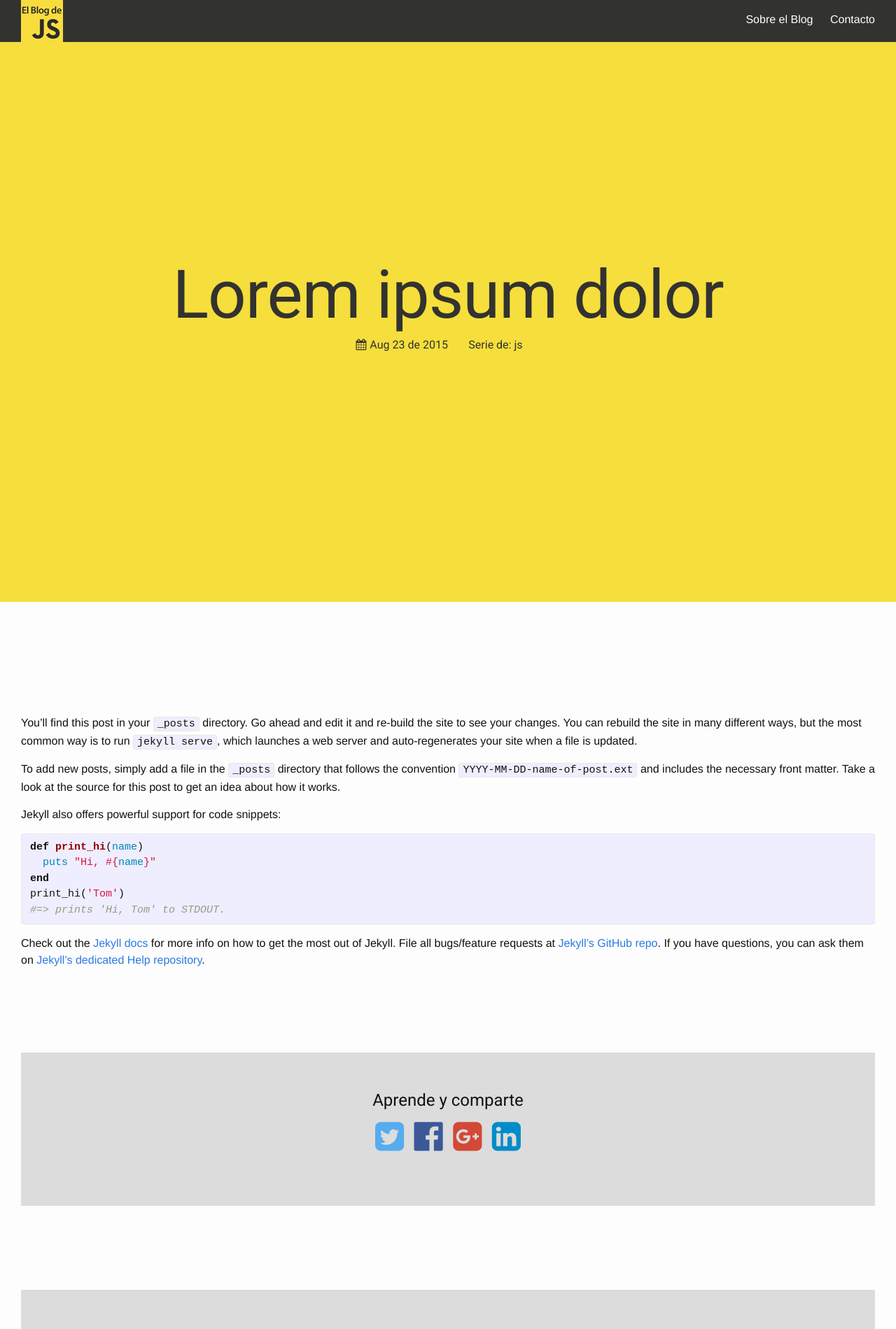
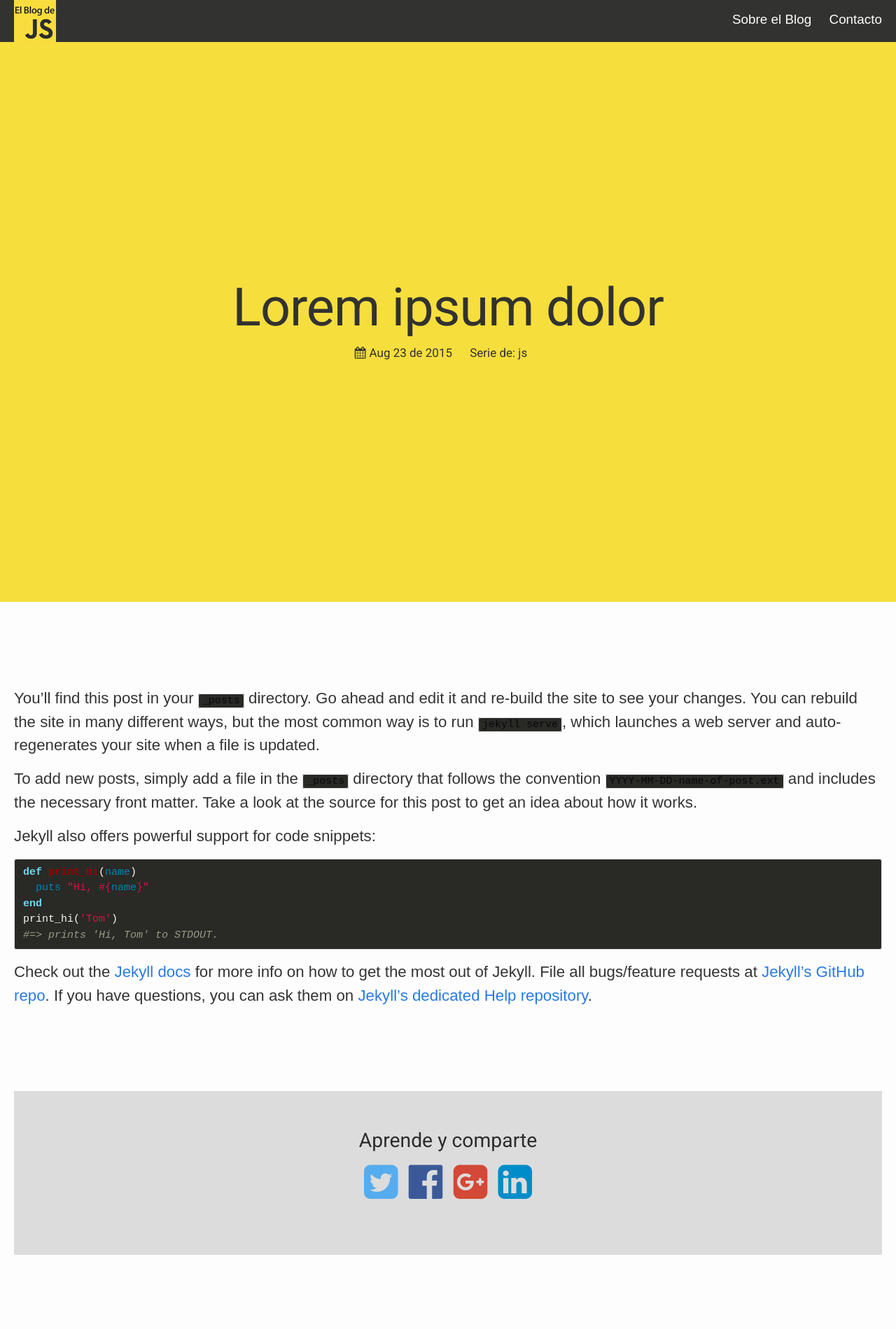
Before and after one commit to gollodev/elblogdejavascript, a Jekyll site: the page built from _posts/2015-08-23-welcome-to-jekyll.markdown, in a window 1280 px wide. Shown: the top 1899 px of the page at 70% size. Built offline with Jekyll 4.4.1, drawn with Linux system fonts in a browser that asks for light colours; nearby versions of some CDN libraries; comment, search, counter and statistics services are not loaded.

Commit message:
updates styles

```diff
--- a/_sass/_base.scss
+++ b/_sass/_base.scss
@@ -170,8 +170,7 @@
     max-width:         calc(#{$content-width} - (#{$spacing-unit} * 2));
     margin-right: auto;
     margin-left: auto;
-    padding-right: $spacing-unit;
-    padding-left: $spacing-unit;
+    padding: 0;
     @extend %clearfix;
 
     @include media-query($on-laptop) {
--- a/_sass/_layout.scss
+++ b/_sass/_layout.scss
@@ -1,4 +1,4 @@
-/**
+/*
  * Site header
  */
 .site-header {
@@ -8,7 +8,6 @@
     position: relative;
 
 }
-
 .site-title {
     font-size: 26px;
     line-height: 56px;
@@ -92,11 +91,19 @@
         height: 700px;
     }
 
+    @include media-query-devices($on-mobile-small, 599px) {
+        height: 400px;
+    }
+
     .intro-home {
-        padding: 218px 0;
+        padding: 206px 0;
 
         @include media-query($on-laptop) {
             padding: 212px 0;
+        }
+
+        @include media-query-devices($on-mobile-small, 599px) {
+            padding: 122px 0;
         }
 
         > img {
@@ -108,6 +115,11 @@
             @include media-query($on-laptop) {
                 height: 180px;
                 width: 220px;
+            }
+
+            @include media-query-devices($on-mobile-small, 599px) {
+                height: 100px;
+                width: 130px;
             }
         }
     }
@@ -131,6 +143,10 @@
         @include media-query($on-palm) {
             font-size: 3em;
         }
+
+        @include media-query-devices($on-mobile-small, 599px) {
+            font-size: 2em;
+        }
     }
 }
 
@@ -146,7 +162,9 @@
 }
 
 .footer-heading {
+    font-family: $roboto, sans-serif;
     font-size: 18px;
+    color: $grey-color;
     margin-bottom: 5px;
 }
 
@@ -174,7 +192,7 @@
 }
 
 .post-content {
-    padding: 160px 0;
+    padding: 120px 0;
 }
 
 .page-heading {
@@ -187,19 +205,26 @@
 
     > li {
         display: inline-block;
-        width: 31%;
         height: 230px;
         margin: 5% 1% 1% 1%;
         position: relative;
 
-        @include media-query($on-palm) {
-            width: 47%;
-            height: 180px;
+        @include media-query-min($desktop-hd) {
+            width: 31%;
         }
 
-        @include media-query($on-laptop) {
+        @include media-query-devices($desktop, $desktop-hd) {
+            width: 30%;
+        }
+
+
+        @include media-query-devices($on-palm, $desktop) {
             width: 47%;
-            height: 200px;
+        }
+
+        @include media-query-devices($on-mobile-small, 599px) {
+            width: 100%;
+            height: 160px;
         }
     }
 }
@@ -217,22 +242,34 @@
         > h2 {
             font-size: $intro-post-preview-font;
 
-            @include media-query($on-palm) {
+            @include media-query($on-laptop) {
                 font-size: $intro-post-preview-font-responsive;
             }
 
-            @include media-query($on-laptop) {
-                font-size: $intro-post-preview-font-responsive;
+            @include media-query-devices($on-mobile-small, 599px) {
+                font-size: $small-font-size;
             }
         }
         > span {
             font-size: $small-font-size;
             padding-right: 12px;
+
+            @include media-query-devices($on-mobile-small, 599px) {
+                font-size: $intro-post-preview-font-small;
+            }
+
+            @include media-query($on-palm) {
+                font-size: $intro-post-preview-font-small;
+            }
         }
         > p {
             display: none;
             margin-top: 15px;
             position: absolute;
+
+            @include media-query-devices($on-mobile-small, 599px) {
+                font-size: $intro-post-preview-font-small;
+            }
         }
         &:hover {
             > p {
@@ -255,14 +292,35 @@
 .intro-post-entry {
     @extend .intro;
     .intro-meta {
-        padding: 313px 0;
+        padding: 342px 0;
+
+        @include media-query-devices($on-mobile-small, 599px) {
+            padding: 163px 0;
+        }
+        > h1 {
+            font-size: $base-post-title-font;
+
+            @include media-query-devices($on-mobile-small, 599px) {
+                font-size: $intro-post-font-small;
+            }
+        }
+
         .post-meta {
             text-align: center;
             margin-top: 12px;
+
+            @include media-query-devices($on-mobile-small, 599px) {
+                margin-top: 0;
+            }
+
             > span {
                 font-family: $roboto, sans-serif;
                 font-size: $intro-post-preview-font-responsive;
-                padding-right: 25px;
+                padding-right: 20px;
+
+                @include media-query-devices($on-mobile-small, 599px) {
+                    font-size: $intro-post-preview-font-small;
+                }
             }
         }
     }
@@ -287,6 +345,22 @@
 
 .post-content {
     margin-bottom: $spacing-unit;
+
+    .post {
+        .post-entry-content {
+            > p {
+                font-family: $base-font-family;
+                font-size: $base-font-size;
+                line-height: $base-line-height;
+                color: $base-color-font;
+
+                @include media-query-devices($on-mobile-small, 599px) {
+                    font-size: $small-font-size;
+                }
+
+            }
+        }
+    }
 
     h2 {
         font-size: 32px;
@@ -316,6 +390,7 @@
 .social-sharing {
     text-align: center;
     background-color: rgba(179,179,179,0.45);
+    color: $base-color-font;
     padding: 50px 0;
     margin-top: 120px;
     > h1 {
@@ -336,3 +411,7 @@
 .comments {
     margin-top: 150px;
 }
+
+.copyright {
+    margin-top: 60px;
+}
--- a/css/main.scss
+++ b/css/main.scss
@@ -7,12 +7,16 @@
 
 // Our variables
 $roboto: 'Roboto';
-$base-font-family: Helvetica, Arial, sans-serif;
-$base-font-size:   16px;
-$small-font-size:  .8em;
+$base-font-family: sans-serif, Helvetica, Arial;
+$base-font-size:   1.18em;
+$small-font-size:  .9em;
 $base-line-height: 1.5;
+$base-color-font: rgba(0,0,0,0.8);
 $intro-post-preview-font: 1.3em;
-$intro-post-preview-font-responsive: 1em;
+$intro-post-preview-font-responsive: .9em;
+$intro-post-preview-font-small: .66em;
+$intro-post-font-small: 1.8em;
+$base-post-title-font: 4em;
 
 
 $spacing-unit:     30px;
@@ -35,6 +39,16 @@
 $react-color1: rgb(1, 210, 247);
 $react-color2: #fff;
 
+$backbone-color1: rgb(0, 128, 192);
+$backbone-color2: rgb(0, 43, 64);
+
+$meteor-color1: rgb(222, 79, 79);
+$meteor-color2: rgb(39, 39, 43);
+
+$polymer-color1: rgb(83, 108, 244);
+$polymer-color2: rgb(240, 240, 243);
+
+
 $icon-social-color: rgba(130, 130, 130, 0.6);
 $icon-tw: #55acee;
 $icon-fb: #3B5998;
@@ -46,6 +60,8 @@
 $desktop:		   960px;
 $on-palm:          600px;
 $on-laptop:        800px;
+$on-mobile-small:  320px;
+$desktop-hd:	   1200px;
 
 
 // Using media queries with like this:
@@ -128,6 +144,61 @@
 	color: $angular-color2;
 }
 
+.backbone {
+    background-color: $backbone-color1;
+    border-radius: 3px;
+    .backbone-text {
+    	> h2, span, p {
+	        color: $backbone-color2;
+	    }
+    }
+}
+
+.backbone-post {
+	background-color: $backbone-color1;
+}
+
+.backbone-text {
+	color: $backbone-color2;
+}
+
+.meteor {
+    background-color: $meteor-color1;
+    border-radius: 3px;
+    .meteor-text {
+    	> h2, span, p {
+	        color: $meteor-color2;
+	    }
+    }
+}
+
+.meteor-post {
+	background-color: $meteor-color1;
+}
+
+.meteor-text {
+	color: $meteor-color2;
+}
+
+.polymer {
+    background-color: $polymer-color1;
+    border-radius: 3px;
+    .polymer-text {
+    	> h2, span, p {
+	        color: $polymer-color2;
+	    }
+    }
+}
+
+.polymer-post {
+	background-color: $polymer-color1;
+}
+
+.polymer-text {
+	color: $polymer-color2;
+}
+
+
 .icon-social {
 	color: $icon-social-color;
 	transition: color 1s ease;
@@ -183,12 +254,25 @@
 }
 
 
-
 @mixin media-query($device) {
     @media screen and (max-width: $device) {
         @content;
     }
 }
+
+@mixin media-query-min($device) {
+    @media screen and (min-width: $device) {
+        @content;
+    }
+}
+
+@mixin media-query-devices($device-min, $device-max) {
+    @media screen and (min-width: $device-min) and (max-width: $device-max) {
+        @content;
+    }
+}
+
+
 
 
 
--- /dev/null
+++ b/css/syntax-dark.css
@@ -0,0 +1,59 @@
+.highlight pre, code { background-color: #292926 }
+.c                 { color: #75715e }                            /* Comment                     */
+.err               { color: #960050; background-color: #1e0010 } /* Error                       */
+.k                 { color: #66d9ef }                            /* Keyword                     */
+.l                 { color: #ae81ff }                            /* Literal                     */
+.n                 { color: #f8f8f2 }                            /* Name                        */
+.o                 { color: #f92672 }                            /* Operator                    */
+.p                 { color: #f8f8f2 }                            /* Punctuation                 */
+.cm                { color: #75715e }                            /* Comment.Multiline           */
+.cp                { color: #75715e }                            /* Comment.Preproc             */
+.c1                { color: #75715e }                            /* Comment.Single              */
+.cs                { color: #75715e }                            /* Comment.Special             */
+.ge                { font-style: italic }                        /* Generic.Emph                */
+.gs                { font-weight: bold }                         /* Generic.Strong              */
+.kc                { color: #66d9ef }                            /* Keyword.Constant            */
+.kd                { color: #66d9ef }                            /* Keyword.Declaration         */
+.kn                { color: #f92672 }                            /* Keyword.Namespace           */
+.kp                { color: #66d9ef }                            /* Keyword.Pseudo              */
+.kr                { color: #66d9ef }                            /* Keyword.Reserved            */
+.kt                { color: #66d9ef }                            /* Keyword.Type                */
+.ld                { color: #e6db74 }                            /* Literal.Date                */
+.m                 { color: #ae81ff }                            /* Literal.Number              */
+.s                 { color: #e6db74 }                            /* Literal.String              */
+.na                { color: #a6e22e }                            /* Name.Attribute              */
+.nb                { color: #f8f8f2 }                            /* Name.Builtin                */
+.nc                { color: #a6e22e }                            /* Name.Class                  */
+.no                { color: #66d9ef }                            /* Name.Constant               */
+.nd                { color: #a6e22e }                            /* Name.Decorator              */
+.ni                { color: #f8f8f2 }                            /* Name.Entity                 */
+.ne                { color: #a6e22e }                            /* Name.Exception              */
+.nf                { color: #a6e22e }                            /* Name.Function               */
+.nl                { color: #f8f8f2 }                            /* Name.Label                  */
+.nn                { color: #f8f8f2 }                            /* Name.Namespace              */
+.nx                { color: #a6e22e }                            /* Name.Other                  */
+.py                { color: #f8f8f2 }                            /* Name.Property               */
+.nt                { color: #f92672 }                            /* Name.Tag                    */
+.nv                { color: #f8f8f2 }                            /* Name.Variable               */
+.ow                { color: #f92672 }                            /* Operator.Word               */
+.w                 { color: #f8f8f2 }                            /* Text.Whitespace             */
+.mf                { color: #ae81ff }                            /* Literal.Number.Float        */
+.mh                { color: #ae81ff }                            /* Literal.Number.Hex          */
+.mi                { color: #ae81ff }                            /* Literal.Number.Integer      */
+.mo                { color: #ae81ff }                            /* Literal.Number.Oct          */
+.sb                { color: #e6db74 }                            /* Literal.String.Backtick     */
+.sc                { color: #e6db74 }                            /* Literal.String.Char         */
+.sd                { color: #e6db74 }                            /* Literal.String.Doc          */
+.s2                { color: #e6db74 }                            /* Literal.String.Double       */
+.se                { color: #ae81ff }                            /* Literal.String.Escape       */
+.sh                { color: #e6db74 }                            /* Literal.String.Heredoc      */
+.si                { color: #e6db74 }                            /* Literal.String.Interpol     */
+.sx                { color: #e6db74 }                            /* Literal.String.Other        */
+.sr                { color: #e6db74 }                            /* Literal.String.Regex        */
+.s1                { color: #e6db74 }                            /* Literal.String.Single       */
+.ss                { color: #e6db74 }                            /* Literal.String.Symbol       */
+.bp                { color: #f8f8f2 }                            /* Name.Builtin.Pseudo         */
+.vc                { color: #f8f8f2 }                            /* Name.Variable.Class         */
+.vg                { color: #f8f8f2 }                            /* Name.Variable.Global        */
+.vi                { color: #f8f8f2 }                            /* Name.Variable.Instance      */
+.il                { color: #ae81ff }                            /* Literal.Number.Integer.Long */
```
